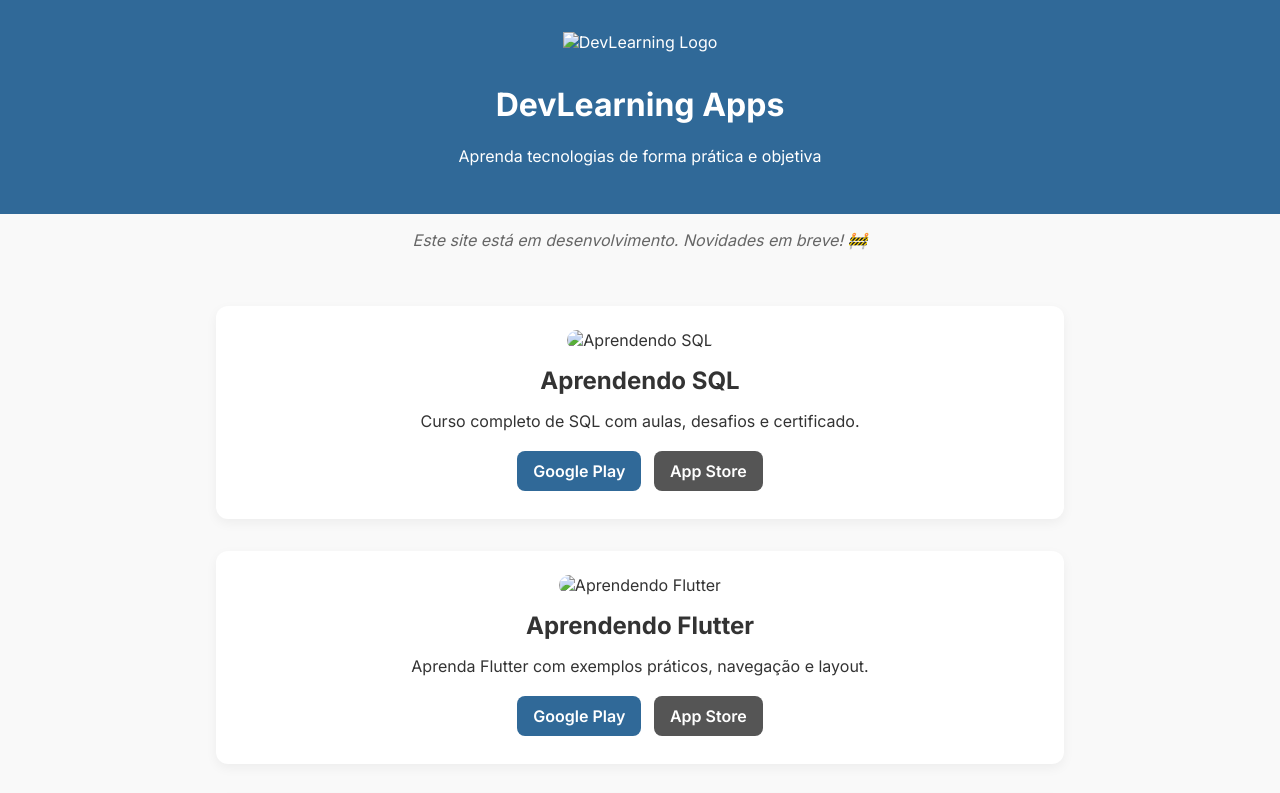
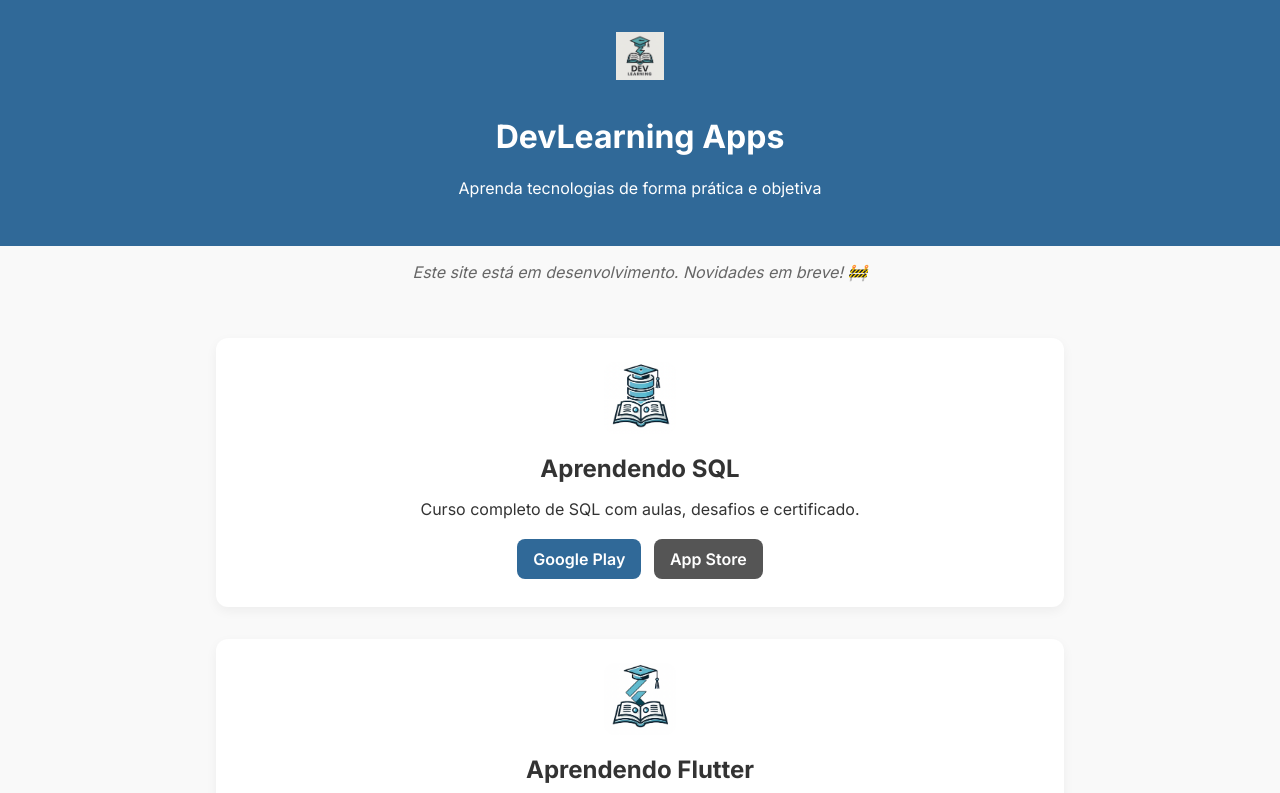
Before and after one commit to AirtonFreitas/devlearningapps.github.io, a plain HTML site: page index.html in a window 1280 px wide. Shown: the top 793 px of the page. Drawn offline with Linux system fonts and the light colour scheme.

Commit message:
Update index.html

```diff
--- a/index.html
+++ b/index.html
@@ -86,7 +86,7 @@
 </head>
 <body>
   <header>
-    <img src="logo-devlearning.png" alt="DevLearning Logo" class="logo" />
+    <img src="https://airtonfreitas.github.io/devlearningapps.github.io/dev_learning.png" alt="DevLearning Logo" class="logo" />
     <h1>DevLearning Apps</h1>
     <p>Aprenda tecnologias de forma prática e objetiva</p>
   </header>
@@ -97,7 +97,7 @@
 
   <section class="apps">
     <div class="app-card">
-      <img src="logo-sql.png" alt="Aprendendo SQL">
+      <img src="https://airtonfreitas.github.io/devlearningapps.github.io/sql.png" alt="Aprendendo SQL">
       <h2>Aprendendo SQL</h2>
       <p>Curso completo de SQL com aulas, desafios e certificado.</p>
       <div class="buttons">
@@ -107,7 +107,7 @@
     </div>
 
     <div class="app-card">
-      <img src="logo-flutter.png" alt="Aprendendo Flutter">
+      <img src="https://airtonfreitas.github.io/devlearningapps.github.io/flutter.png" alt="Aprendendo Flutter">
       <h2>Aprendendo Flutter</h2>
       <p>Aprenda Flutter com exemplos práticos, navegação e layout.</p>
       <div class="buttons">
```
